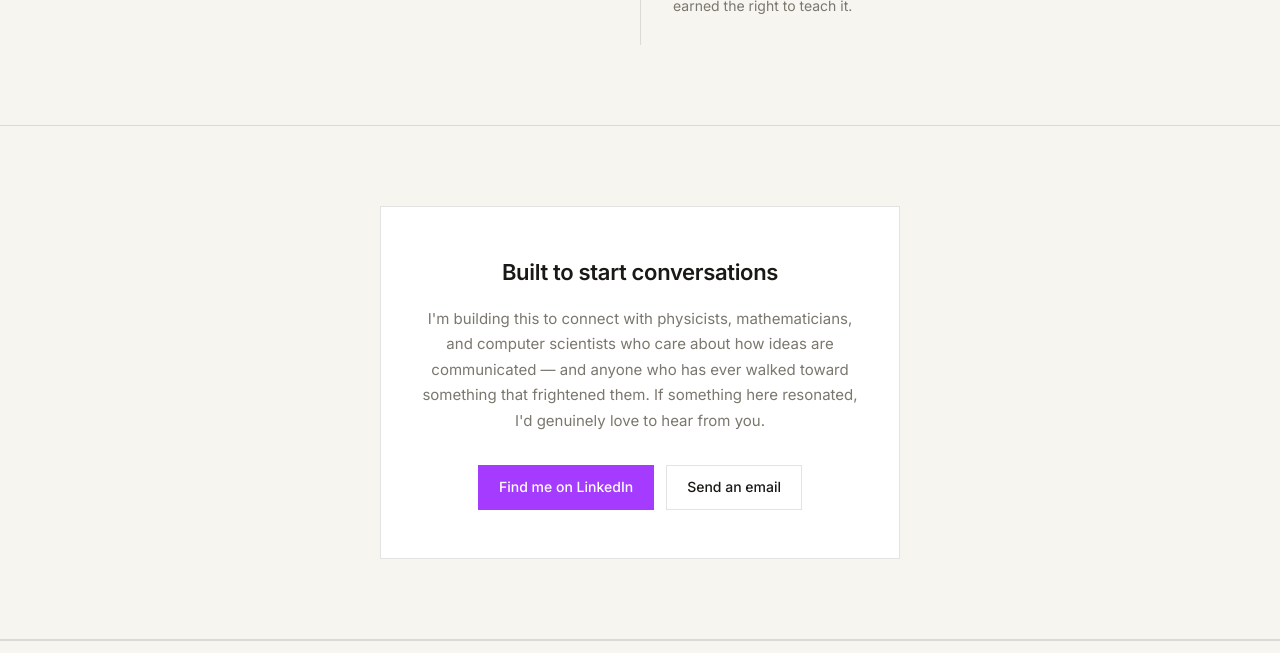
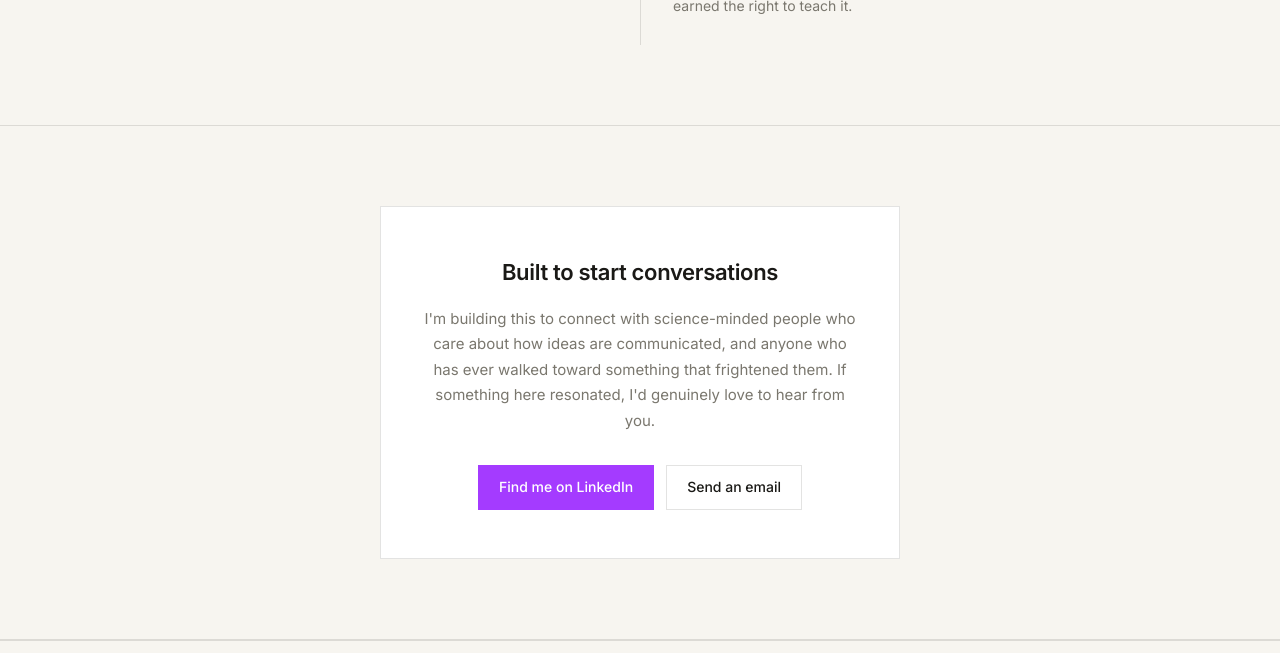
Before and after one commit to sophiaverhoeff/primeevils, an Astro site: page / in a window 1280 px wide. Shown: the part 3106-3759 px from the top of the page. Built offline with nearby package versions, Linux system fonts and the light colour scheme; Astro itself is replaced by a stand-in of ours.

Commit message:
copy change

```diff
--- a/src/pages/index.astro
+++ b/src/pages/index.astro
@@ -274,10 +274,10 @@ import "../styles/global.css";
         <div class="connect-card">
           <h2 class="connect-title">Built to start conversations</h2>
           <p class="connect-body">
-            I'm building this to connect with physicists, mathematicians, and
-            computer scientists who care about how ideas are communicated — and
-            anyone who has ever walked toward something that frightened them. If
-            something here resonated, I'd genuinely love to hear from you.
+            I'm building this to connect with science-minded people who care
+            about how ideas are communicated, and anyone who has ever walked
+            toward something that frightened them. If something here resonated,
+            I'd genuinely love to hear from you.
           </p>
           <div class="btn-row">
             <a
```
